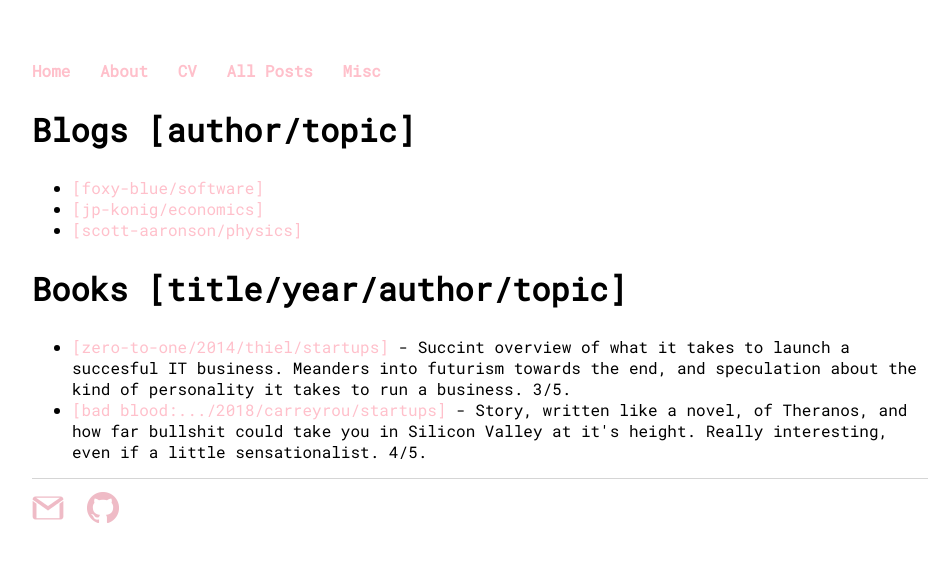
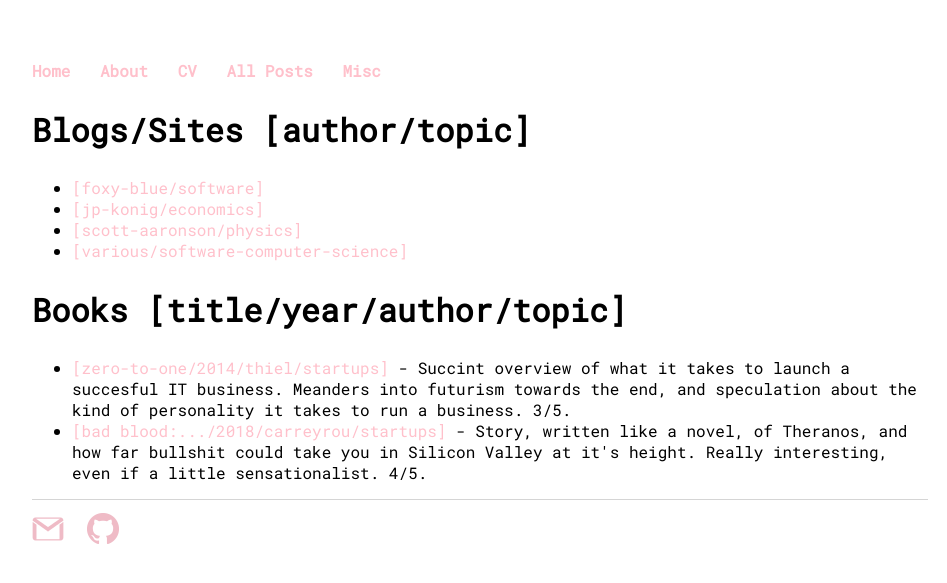
Before and after one commit to skailasa/skailasa.github.io, a Jekyll site: the page built from misc/index.html, in a window 1280 px wide. Shown: the top 583 px of the page, without its empty margins (160-1107 px from the left). Built offline with Jekyll 4.4.1, drawn with Linux system fonts in a browser that asks for light colours.

Commit message:
Add drdobbs resource

```diff
--- a/misc/index.html
+++ b/misc/index.html
@@ -3,11 +3,12 @@
 title: Miscellaneous
 ---
 
-<h2>Blogs [author/topic] </h2>
+<h2>Blogs/Sites [author/topic] </h2>
 <ul>
     <li><a href="http://sebastien-docs.info">[foxy-blue/software] </a> </li>
     <li><a href="http://jpkoning.blogspot.com">[jp-konig/economics] </a> </li>
     <li><a href="https://www.scottaaronson.com/blog/">[scott-aaronson/physics]</a></li>
+    <li><a href="http://www.drdobbs.com">[various/software-computer-science]</a></li>
 </ul>
 
 <h2>Books [title/year/author/topic]</h2>
```
